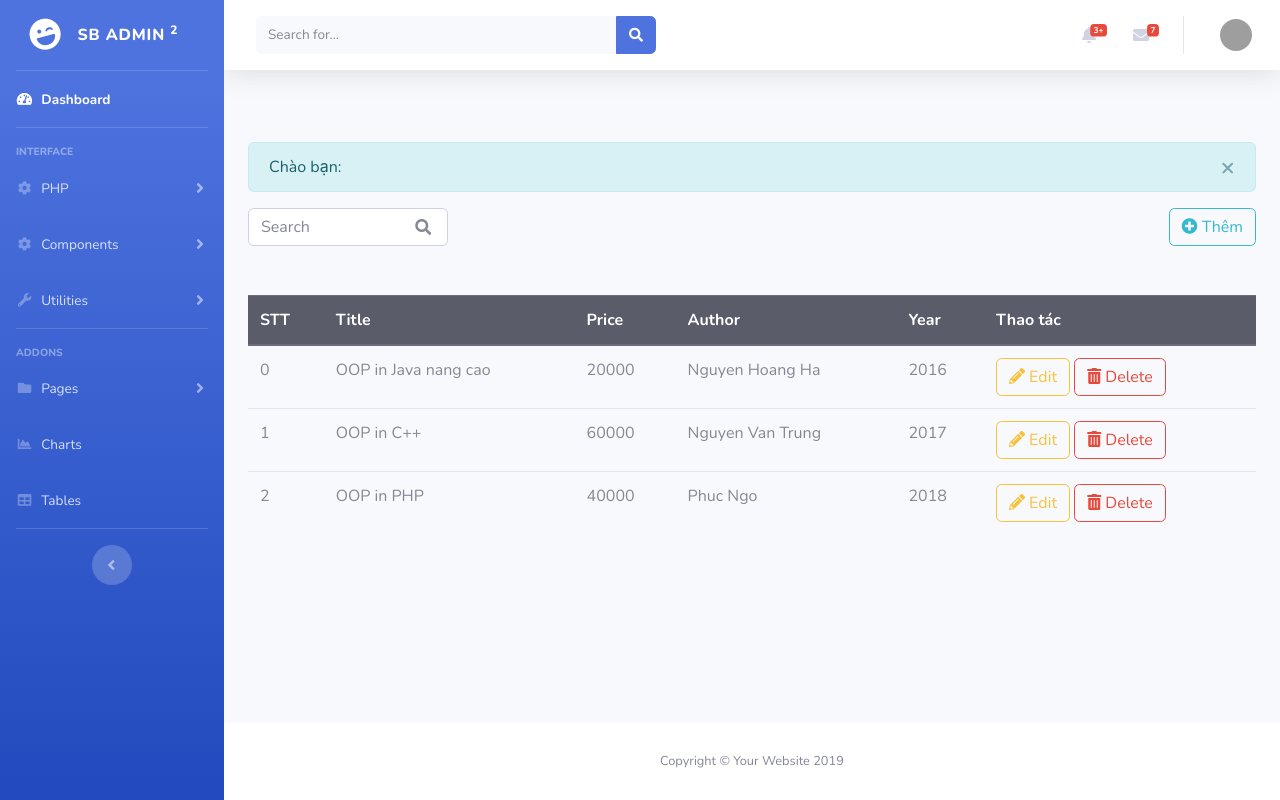
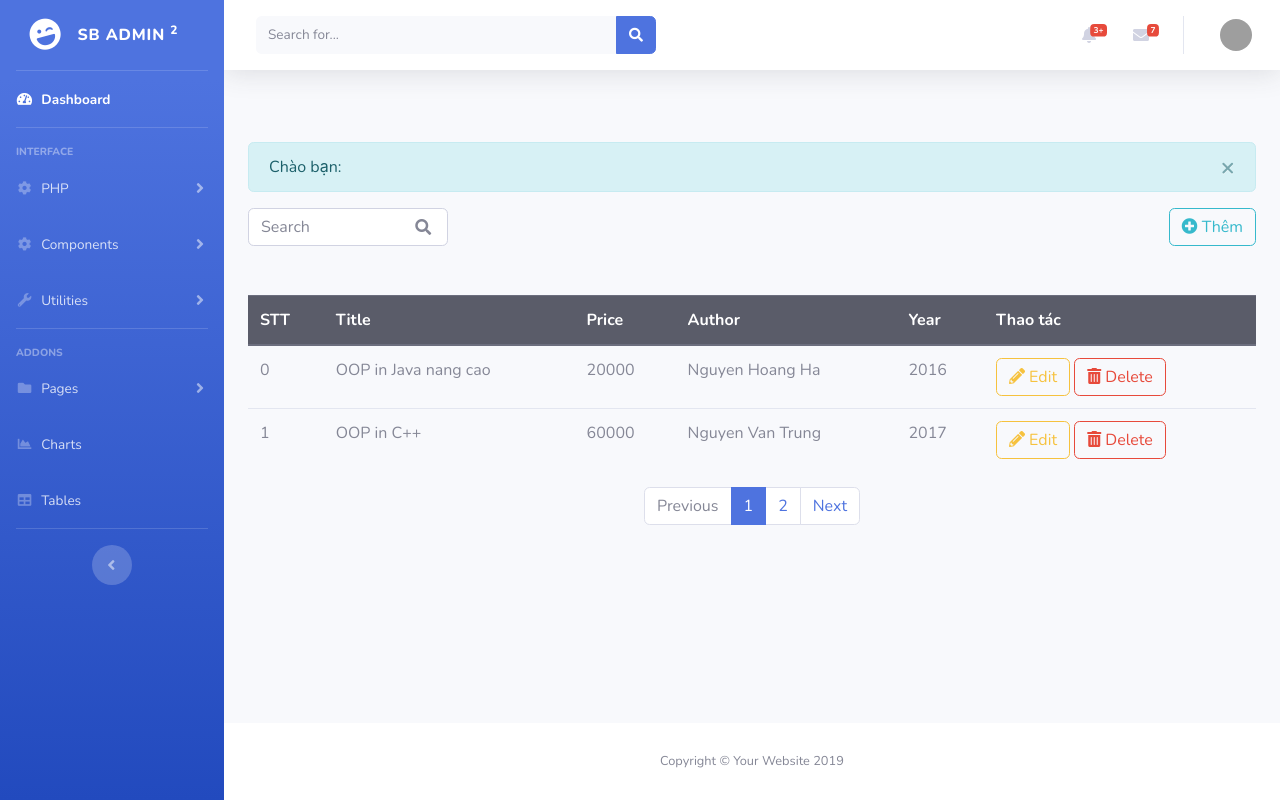
Before and after one commit to dothanhtan/shopping-project, a PHP site: page /baiso4.php in a window 1280 px wide. Run offline with PHP 8.4, Linux system fonts and the light colour scheme; the visitor is signed in with stand-in values (Sample User, id 1); some libraries are stand-ins or nearby versions; grey boxes are pictures that could not be loaded.

Commit message:
Pagination for book page

```diff
--- a/baiso4.php
+++ b/baiso4.php
@@ -31,10 +31,24 @@
 
 	}
 
+  $countBooks = Book::count_book();
+  $book_each_page = Book::get_book_each_page();
+  $total_page = 0;
+  if($countBooks %  $book_each_page == 0) {
+    $total_page = $countBooks /  $book_each_page;
+  }
+  else {
+    $total_page = $countBooks /  $book_each_page + 1;
+  }
+  $page = 1;
+  if(isset($_REQUEST['page'])) {
+    $page = $_REQUEST['page'];
+  }
+
 	if(strpos($_SERVER['REQUEST_URI'], "search"))
-		$books = Book::getList($_REQUEST['search']);
+		$books = Book::getList($_REQUEST['search'], $page);
 	else {
-		$books = Book::getList(null);
+		$books = Book::getList(null,  $page);
 	}
 ?>
 <div class="modal fade" id="createModal" tabindex="-1" role="dialog" aria-labelledby="exampleModalCenterTitle" aria-hidden="true">
@@ -161,6 +175,26 @@
             ?>
         </tbody>
     </table>
+
+    <nav aria-label="...">
+      <ul class="pagination justify-content-center">
+        <li class="page-item <?php echo ($page == 1 ? "disabled" : "") ?>"  >
+          <a id="pre-page" href="baiso4?page=<?php echo $page - 1 ?>" class="page-link">Previous </a>
+        </li>
+        <?php
+          for($i = 1; $i <= $total_page; $i++) {
+            if($i == $page) {
+              echo '<li class="page-item active"><a class="page-link" href="baiso4?page=' . $i . '">' .$i . '</a> </li>';
+            }
+            else {
+              echo '<li class="page-item"><a class="page-link" href="baiso4?page=' . $i . '">' .$i . '</a> </li>';
+            }
+          }?>
+        <li class="page-item <?php echo ($page == $total_page ? "disabled" : "") ?>">
+          <a id="next-page" href="baiso4?page=<?php echo $page + 1 ?>" class="page-link">Next</a>
+        </li>
+      </ul>
+    </nav>
 </div>
 <?php
     include_once('footer.php');
--- a/data/book.txt
+++ b/data/book.txt
@@ -1,3 +1,5 @@
 1#OOP in Java nang cao#20000#Nguyen Hoang Ha#2016
 2#OOP in C++#60000#Nguyen Van Trung#2017
 3#OOP in PHP#40000#Phuc Ngo#2018
+
+4#abc#2#34#2009
--- a/model/book.php
+++ b/model/book.php
@@ -29,6 +29,20 @@ class Book {
             if($id > $max_id) $max_id = $id;
         }
         return $max_id;
+    }
+
+    static function get_book_each_page() {
+        return 2;
+    }
+    static function count_book() {
+        $data = Book::get_data();
+        $count = 0;;
+        foreach($data as $key => $value){
+            if (strlen($value) > 1) {
+                $count += 1;
+            }
+        }
+        return $count;
     }
 
     static function create($title, $price, $author, $year) {
@@ -72,10 +86,9 @@ class Book {
         file_put_contents("data/book.txt", $str_data);
     }
 
-    static function getList($search = null){
+    static function getList($search = null, $page = 1){
         $data = file("data/book.txt");
         $arrBook = [];
-
         foreach($data as $key => $value){
             if (strlen($value) > 1) {
                 $row = explode("#",$value);
@@ -87,17 +100,7 @@ class Book {
                 $arrBook[] = new Book($row[0], $row[1],$row[2],$row[3],$row[4]);
             }
         }
-        return $arrBook;
+        $offset = Book::get_book_each_page() * ($page-1);
+        return array_splice($arrBook, $offset, Book::get_book_each_page());
     }
-    // static function add($id,$price,$title,$author,$year){
-    //     $myfile = fopen("data/book.txt", "w") or die("Unable to open file!");
-    //     $data = file("data/book.txt");
-    //     $data[] = $id."#".$title."#".$price."#".$author."#".$year."\n";
-    //     fwrite($myfile, $data);
-    //     fclose($myfile);
-    // }
-
-    // 1#OOP in Java#20000#Nguyen Hoang Ha#2016
-    // 2#OOP in C++#30000#Nguyen Van Trung Ha#2017
-    // 3#OOP in PHP#40000#Nguyen Dung#2016
 }
--- a/nav.php
+++ b/nav.php
@@ -296,7 +296,7 @@
         <li class="nav-item dropdown no-arrow">
           <a class="nav-link dropdown-toggle" href="#" id="userDropdown" role="button" data-toggle="dropdown" aria-haspopup="true" aria-expanded="false">
             <span class="mr-2 d-none d-lg-inline text-gray-600 small"><?php echo $current_user->fullName ?></span>
-            <img class="img-profile rounded-circle" src="https://source.unsplash.com/QAB-WJcbgJk/60x60">
+            <img class="img-profile rounded-circle" src="https://cdn0.iconfinder.com/data/icons/user-collection-4/512/user_information-64.png">
           </a>
           <!-- Dropdown - User Information -->
           <div class="dropdown-menu dropdown-menu-right shadow animated--grow-in" aria-labelledby="userDropdown">
```
Lines whose indentation alone changed are shown as unchanged.
